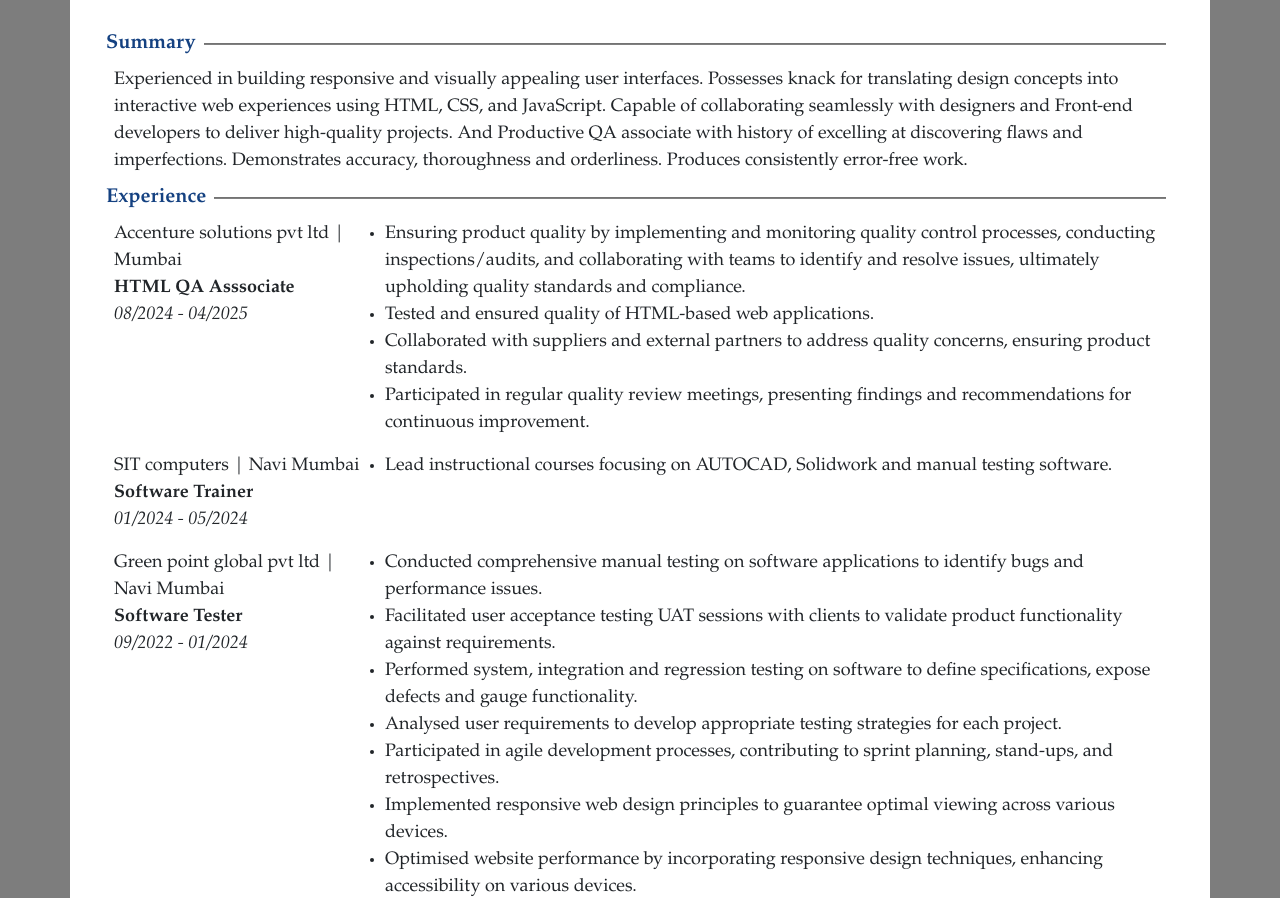
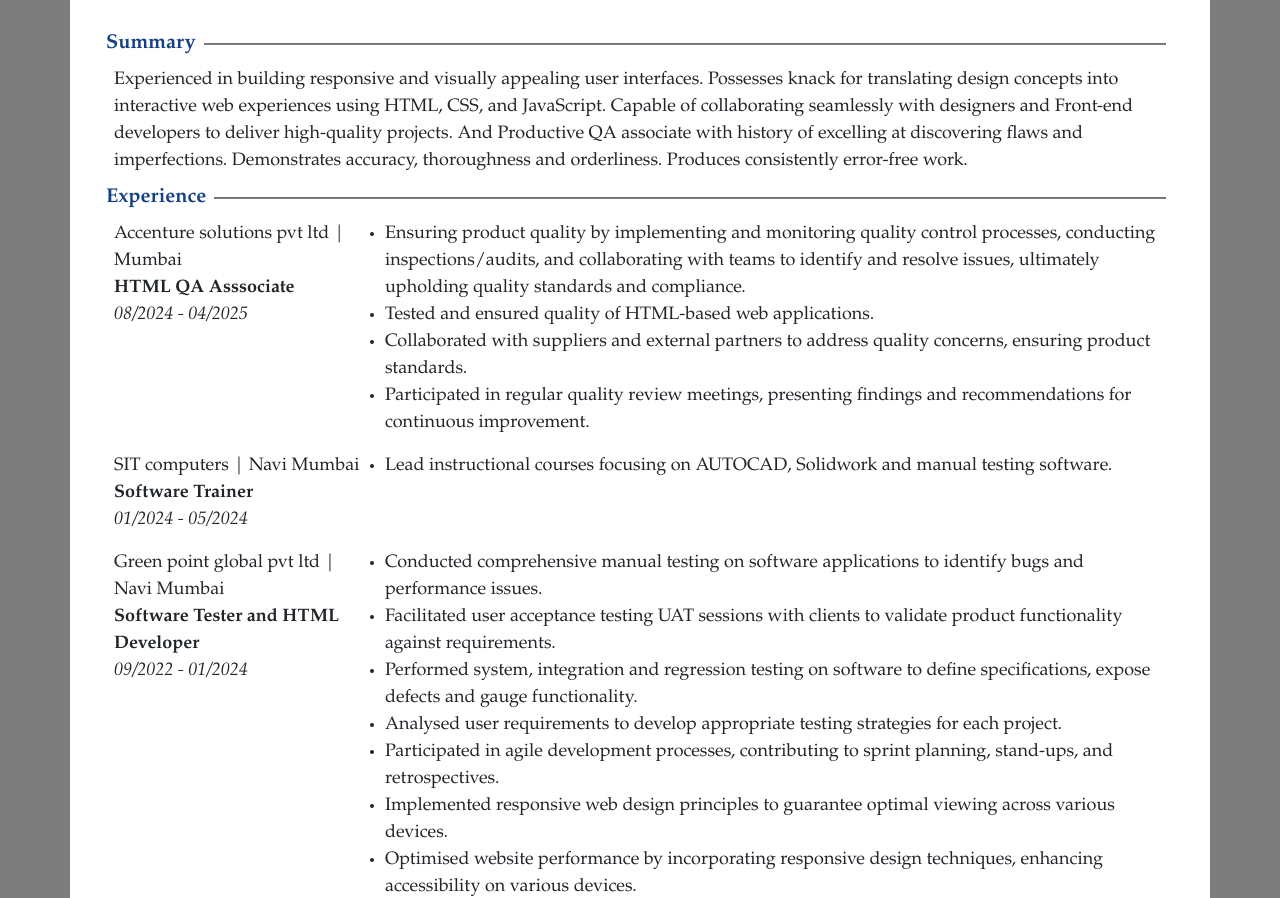
Before and after one commit to Namrata-1487/resume-namrata-shirsat, a plain HTML site: page index.html in a window 1280 px wide. Shown: the part 177-1075 px from the top of the page. Drawn offline with nearby package versions, Linux system fonts and the light colour scheme.

Commit message:
Update index.html

```diff
--- a/index.html
+++ b/index.html
@@ -120,7 +120,7 @@ p {
       <div class="row p-2 company" id="company4">
         <div class="col-lg-3 col-12 p-0">
           <p class="p-0 m-0" id="comapany_name">Green point global pvt ltd | Navi Mumbai</p>
-          <p class="p-0 m-0" id="designation"><b>Software Tester</b></p>
+          <p class="p-0 m-0" id="designation"><b>Software Tester and HTML Developer </b></p>
           <p class="p-0 m-0" id="period"><i>09/2022 - 01/2024</i></p>
         </div>
         <div class="col-lg-9 col-12 px-lg-2 p-0">
```
